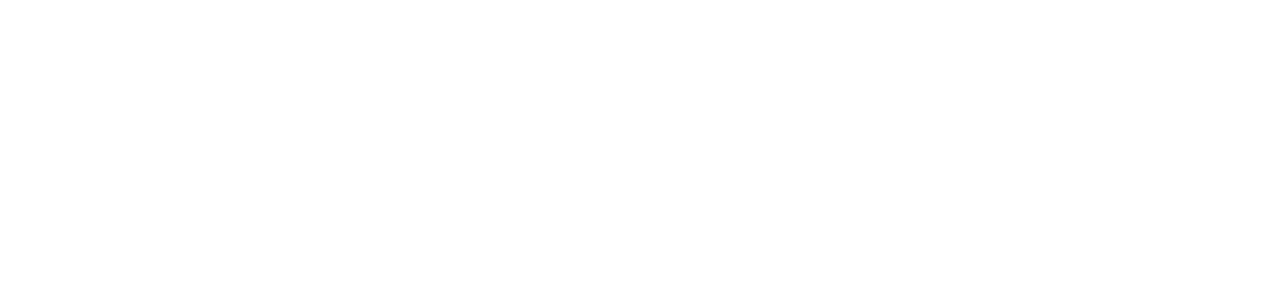
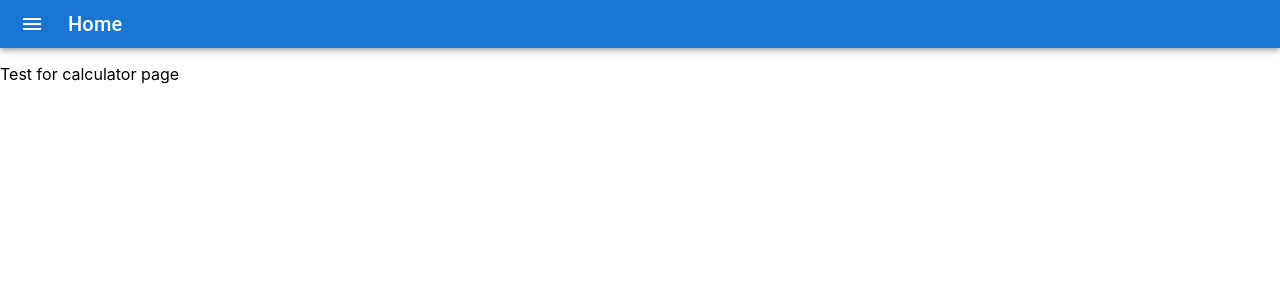
Before and after one commit to UW-INFO442-AU21/group7-smartwater, a React (Create React App) app: page /calculator in a window 1280 px wide. Shown: the top 300 px of the page. Built offline with nearby package versions, Linux system fonts and the light colour scheme.

Commit message:
added two more pages to work on

```diff
--- a/src/App.js
+++ b/src/App.js
@@ -1,5 +1,7 @@
 import { BrowserRouter as Router, Route, Switch} from "react-router-dom";
 import Home from './Pages/Home';
+import CalculatorPage from './Pages/CalculatorPage';
+import KitchenPage from './Pages/KitchenPage';
 
 function App() {
   return (
@@ -8,6 +10,8 @@
       <Router>
           <Switch>
             <Route path="/" exact component={() => <Home />} />
+            <Route path="/calculator" exact component={() => <CalculatorPage />} />
+            <Route path="/kitchen" exact component={() => <KitchenPage />} />
           </Switch>
         </Router>
       </header>
--- /dev/null
+++ b/src/Pages/CalculatorPage.js
@@ -0,0 +1,11 @@
+import React from 'react';
+import Navigation from '../Components/Navigation';
+
+export default function CalculatorPage() {
+    return (
+        <div>
+            <Navigation />
+            <p>Test for calculator page</p>
+        </div>
+    )
+}
--- /dev/null
+++ b/src/Pages/KitchenPage.js
@@ -0,0 +1,11 @@
+import React from 'react';
+import Navigation from '../Components/Navigation';
+
+export default function KitchenPage() {
+    return (
+        <div>
+            <Navigation />
+            <p>Test for Kitchen Page</p>
+        </div>
+    )
+}
```
